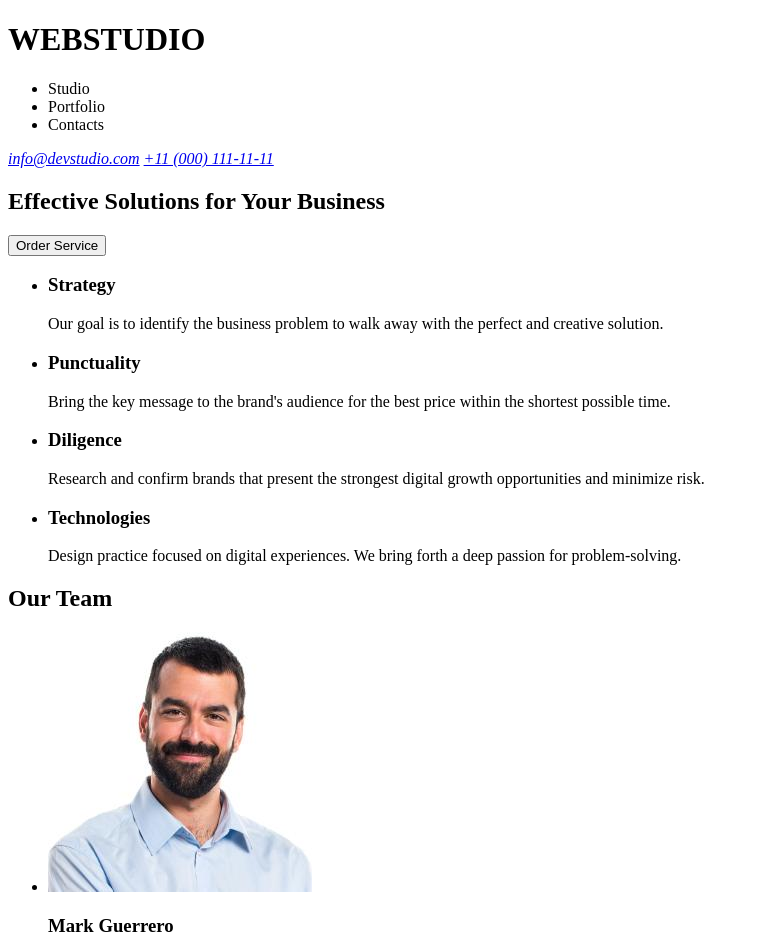
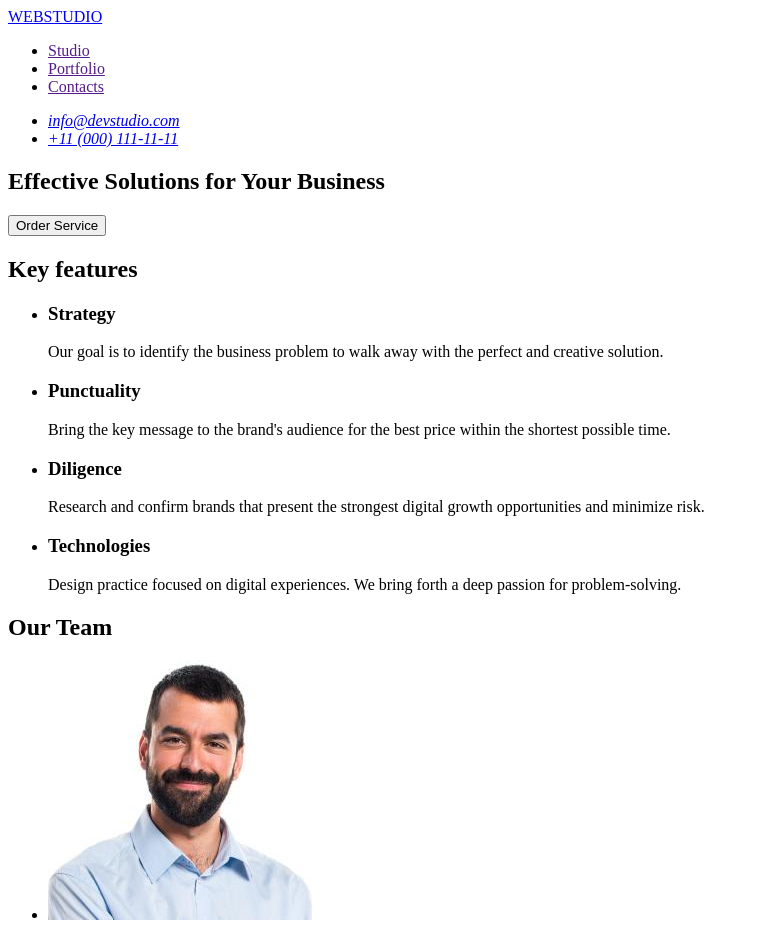
Before and after one commit to eilerbit/goit-markup-hw-01, a plain HTML site: page index.html in a window 1280 px wide. Shown: the top 940 px of the page, without its empty margins (0-759 px from the left). Drawn offline with Linux system fonts and the light colour scheme.

Commit message:
[#] Validation fixes

```diff
--- a/index.html
+++ b/index.html
@@ -7,27 +7,30 @@
   </head>
   <body>
     <header>
-      <h1>WEBSTUDIO</h1>
       <nav>
+        <a href="./index.html">WEBSTUDIO</a>
         <ul>
-          <li>Studio</li>
-          <li>Portfolio</li>
-          <li>Contacts</li>
+          <li><a href="">Studio</a></li>
+          <li><a href="">Portfolio</a></li>
+          <li><a href="">Contacts</a></li>
         </ul>
       </nav>
       <address>
-        <a href="mailto:info@devstudio.com">info@devstudio.com</a>
-        <a href="tel:+110001111111">+11 (000) 111-11-11</a>
+        <ul>
+          <li><a href="mailto:info@devstudio.com">info@devstudio.com</a></li>
+          <li><a href="tel:+110001111111">+11 (000) 111-11-11</a></li>
+        </ul>
       </address>
     </header>
 
     <main>
       <section>
-        <h2>Effective Solutions for Your Business</h2>
+        <h1>Effective Solutions for Your Business</h1>
         <button type="button">Order Service</button>
       </section>
 
       <section>
+        <h2>Key features</h2>
         <ul>
           <li>
             <h3>Strategy</h3>
@@ -107,7 +110,7 @@
     </main>
 
     <footer>
-      <p>WEBSTUDIO</p>
+      <a href="./index.html">WEBSTUDIO</a>
       <p>
         Increase the flow of customers and sales for your business with digital
         marketing & growth solutions.
```
